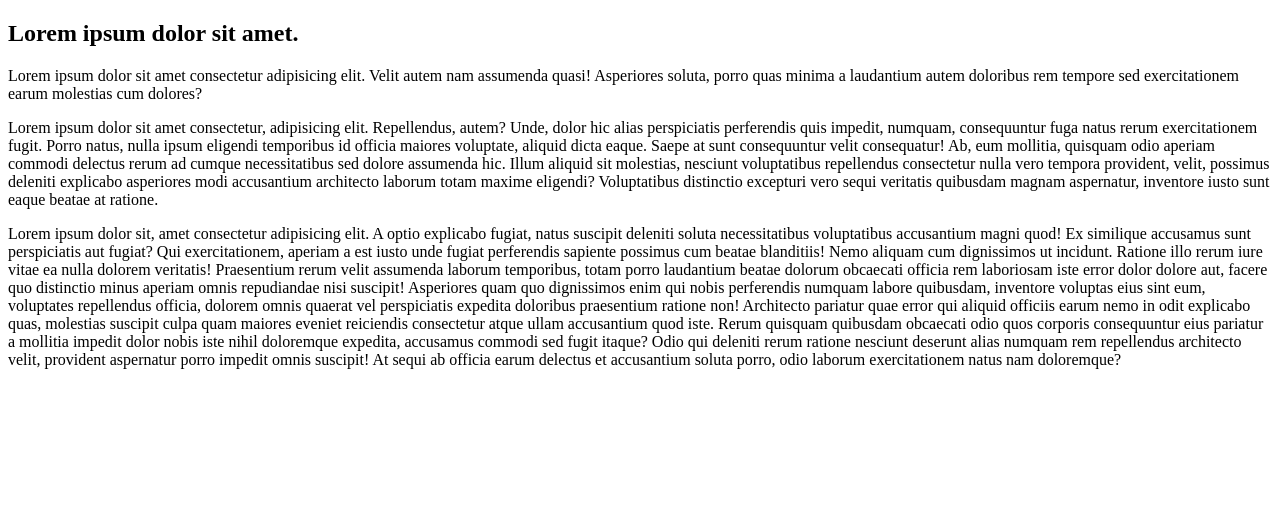
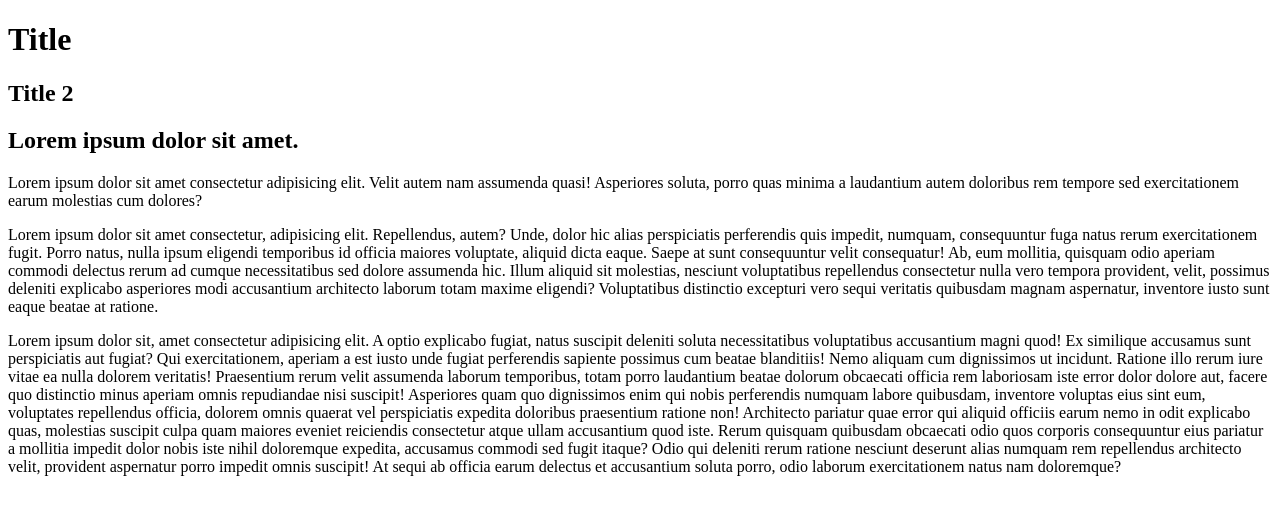
Before and after one commit to overbye87/overbye, a website: page index.html in a window 1280 px wide. Drawn offline with Linux system fonts and the light colour scheme.

Commit message:
my add h1 title

```diff
--- a/index.html
+++ b/index.html
@@ -7,6 +7,8 @@
     <title>Document</title>
 </head>
 <body>
+    <h1>Title</h1>
+    <h2>Title 2</h2>
     <h2>Lorem ipsum dolor sit amet.</h1>
         <p>Lorem ipsum dolor sit amet consectetur adipisicing elit. Velit autem nam assumenda quasi! Asperiores soluta, porro quas minima a laudantium autem doloribus rem tempore sed exercitationem earum molestias cum dolores?</p>
         <p>Lorem ipsum dolor sit amet consectetur, adipisicing elit. Repellendus, autem? Unde, dolor hic alias perspiciatis perferendis quis impedit, numquam, consequuntur fuga natus rerum exercitationem fugit. Porro natus, nulla ipsum eligendi temporibus id officia maiores voluptate, aliquid dicta eaque. Saepe at sunt consequuntur velit consequatur! Ab, eum mollitia, quisquam odio aperiam commodi delectus rerum ad cumque necessitatibus sed dolore assumenda hic. Illum aliquid sit molestias, nesciunt voluptatibus repellendus consectetur nulla vero tempora provident, velit, possimus deleniti explicabo asperiores modi accusantium architecto laborum totam maxime eligendi? Voluptatibus distinctio excepturi vero sequi veritatis quibusdam magnam aspernatur, inventore iusto sunt eaque beatae at ratione.</p>
```
Also changed, not shown: package.json (+7 -1 lines), 1 other file.
